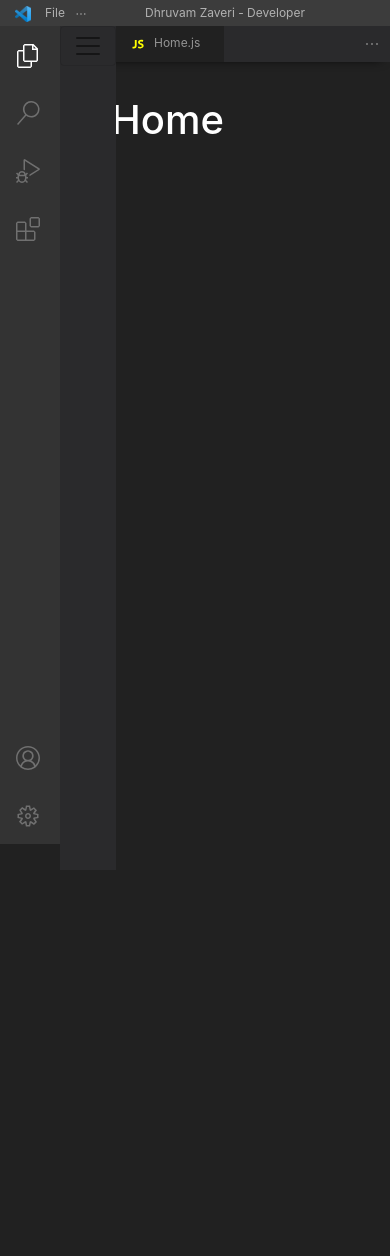
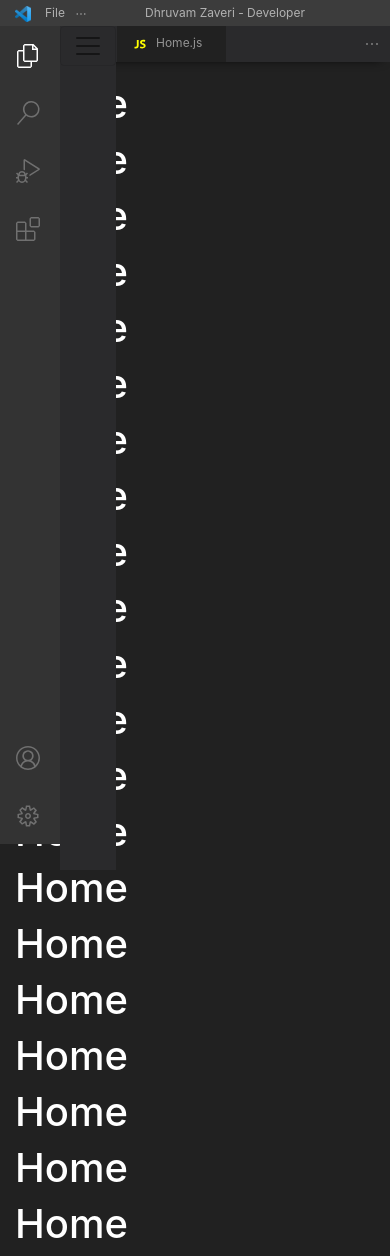
Before and after one commit to dhruvam-zaveri/vs-code-portfolio, a React (Create React App) app in the folder frontend/: page / in a window 390 px wide. Before the commit the page ends 844 px from the top, so only its background shows below. Built offline with nearby package versions, Linux system fonts and the light colour scheme.

Commit message:
Fixed some issues with HomeScreen

```diff
--- a/frontend/src/App.js
+++ b/frontend/src/App.js
@@ -11,13 +11,15 @@ import AboutMeScreen from "./Screens/AboutMeScreen.js";
 const App = () => {
   return (
     <Router>
-      <Header />
-      <TabBar />
-      <SideBar />
-      <FilesBar />
-      <Container>
-        <Route path="/" component={HomeScreen} exact />
-        <Route path="/about" component={AboutMeScreen} exact />
+      <Container className="p-0 m-0">
+        <Container>
+          <Route path="/" component={HomeScreen} exact />
+          <Route path="/about" component={AboutMeScreen} exact />
+        </Container>
+        <Header />
+        <TabBar />
+        <SideBar />
+        <FilesBar />
       </Container>
     </Router>
   );
--- a/frontend/src/Components/Header.js
+++ b/frontend/src/Components/Header.js
@@ -10,6 +10,7 @@ export const Header = () => {
         fontSize: "12px",
         width: "100vw",
         position: "fixed",
+        top: 0,
       }}
       fluid
     >
--- /dev/null
+++ b/frontend/src/Components/HorizontalPadding.js
@@ -0,0 +1,38 @@
+import React from "react";
+import { Col, Row } from "react-bootstrap";
+
+const HorizontalPadding = () => {
+  return (
+    <Row>
+      <Col sm="auto" className="pr-4 d-block d-sm-none"></Col>
+      <Col
+        lg="auto"
+        md="auto"
+        sm="auto"
+        className="px-5 d-none d-sm-block"
+      ></Col>
+
+      <Col
+        lg="auto"
+        md="auto"
+        sm="auto"
+        className="pr-5 d-none d-sm-block"
+      ></Col>
+      <Col
+        lg="auto"
+        md="auto"
+        sm="auto"
+        className="pr-5 d-none d-md-block"
+      ></Col>
+      <Col
+        lg="auto"
+        md="auto"
+        sm="auto"
+        className="pr-0 pl-3"
+        style={{ marginLeft: "77px" }}
+      ></Col>
+    </Row>
+  );
+};
+
+export default HorizontalPadding;
--- a/frontend/src/Components/TabBar.js
+++ b/frontend/src/Components/TabBar.js
@@ -1,26 +1,9 @@
-import React, { useLayoutEffect, useState } from "react";
+import React from "react";
 import { Container, Row, Col } from "react-bootstrap";
+import HorizontalPadding from "./HorizontalPadding.js";
 import Tab from "./Tab.js";
 
-function useWindowSize() {
-  const [size, setSize] = useState(0);
-
-  useLayoutEffect(() => {
-    function updateSize() {
-      setSize([window.innerWidth]);
-    }
-
-    window.addEventListener("resize", updateSize);
-    updateSize();
-
-    return () => window.removeEventListener("resize", updateSize);
-  }, []);
-  return size;
-}
-
 export const TabBar = () => {
-  const width = useWindowSize();
-
   const jsLogo = (
     <svg
       stroke="currentColor"
@@ -41,7 +24,6 @@ export const TabBar = () => {
       style={{
         background: "#2A2A2C",
         color: "#808080",
-        width: { width },
         boxShadow: "0 6px 11px -9px #000000",
         position: "fixed",
         top: "26px",
@@ -49,37 +31,9 @@ export const TabBar = () => {
       fluid
     >
       <Row>
-        <Col sm="auto" xs="auto" className="pr-4 d-block d-sm-none"></Col>
-        <Col
-          lg="auto"
-          md="auto"
-          sm="auto"
-          xs="auto"
-          className="px-5 d-none d-sm-block"
-        ></Col>
-
-        <Col
-          lg="auto"
-          md="auto"
-          sm="auto"
-          xs="auto"
-          className="pr-5 d-none d-sm-block"
-        ></Col>
-        <Col
-          lg="auto"
-          md="auto"
-          sm="auto"
-          xs="auto"
-          className="pr-5 d-none d-md-block"
-        ></Col>
-        <Col
-          lg="auto"
-          md="auto"
-          sm="auto"
-          xs="auto"
-          className="px-0 pl-3"
-          style={{ marginLeft: "60px" }}
-        >
+        <Col sm="auto" className="pr-4 d-block d-sm-none"></Col>
+        <HorizontalPadding />
+        <Col lg="auto" md="auto" sm="auto" xs="auto">
           <Tab title="Home.js" logo={jsLogo} />
         </Col>
         <Col>
--- a/frontend/src/Screens/HomeScreen.js
+++ b/frontend/src/Screens/HomeScreen.js
@@ -1,10 +1,37 @@
 import React from "react";
+import { Container, Row, Col } from "react-bootstrap";
+import HorizontalPadding from "../Components/HorizontalPadding.js";
 
 export const HomeScreen = () => {
   return (
-    <div className="m-5 p-5" style={{ color: "#FFFFFF" }}>
-      <h1>Home</h1>
-    </div>
+    <Row style={{ color: "white", paddingTop: "80px" }}>
+      <Col lg="auto" md="auto" sm="auto">
+        <HorizontalPadding />
+      </Col>
+      <Col>
+        <h1>Home</h1>
+        <h1>Home</h1>
+        <h1>Home</h1>
+        <h1>Home</h1>
+        <h1>Home</h1>
+        <h1>Home</h1>
+        <h1>Home</h1>
+        <h1>Home</h1>
+        <h1>Home</h1>
+        <h1>Home</h1>
+        <h1>Home</h1>
+        <h1>Home</h1>
+        <h1>Home</h1>
+        <h1>Home</h1>
+        <h1>Home</h1>
+        <h1>Home</h1>
+        <h1>Home</h1>
+        <h1>Home</h1>
+        <h1>Home</h1>
+        <h1>Home</h1>
+        <h1>Home</h1>
+      </Col>
+    </Row>
   );
 };
 
```
